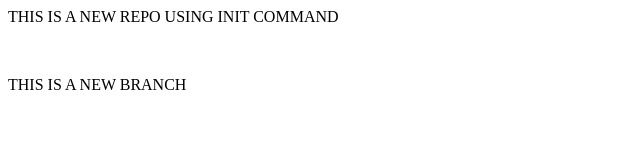
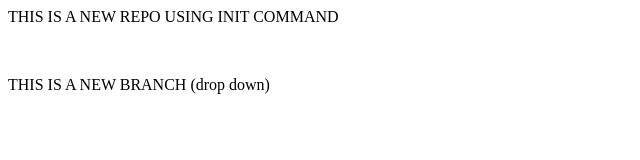
Before and after one commit to gitwithnavyaa/newfolder_demo, a plain HTML site: page index.html in a window 1280 px wide. Shown: the whole page, without its empty margins (0-640 px from the left). Drawn offline with Linux system fonts and the light colour scheme.

Commit message:
add dropdown

```diff
--- a/index.html
+++ b/index.html
@@ -1,3 +1,3 @@
 <p>THIS IS A NEW REPO USING INIT COMMAND</p>
 <br/>
-<p>THIS IS A NEW BRANCH</p>
+<p>THIS IS A NEW BRANCH (drop down)</p>
```
